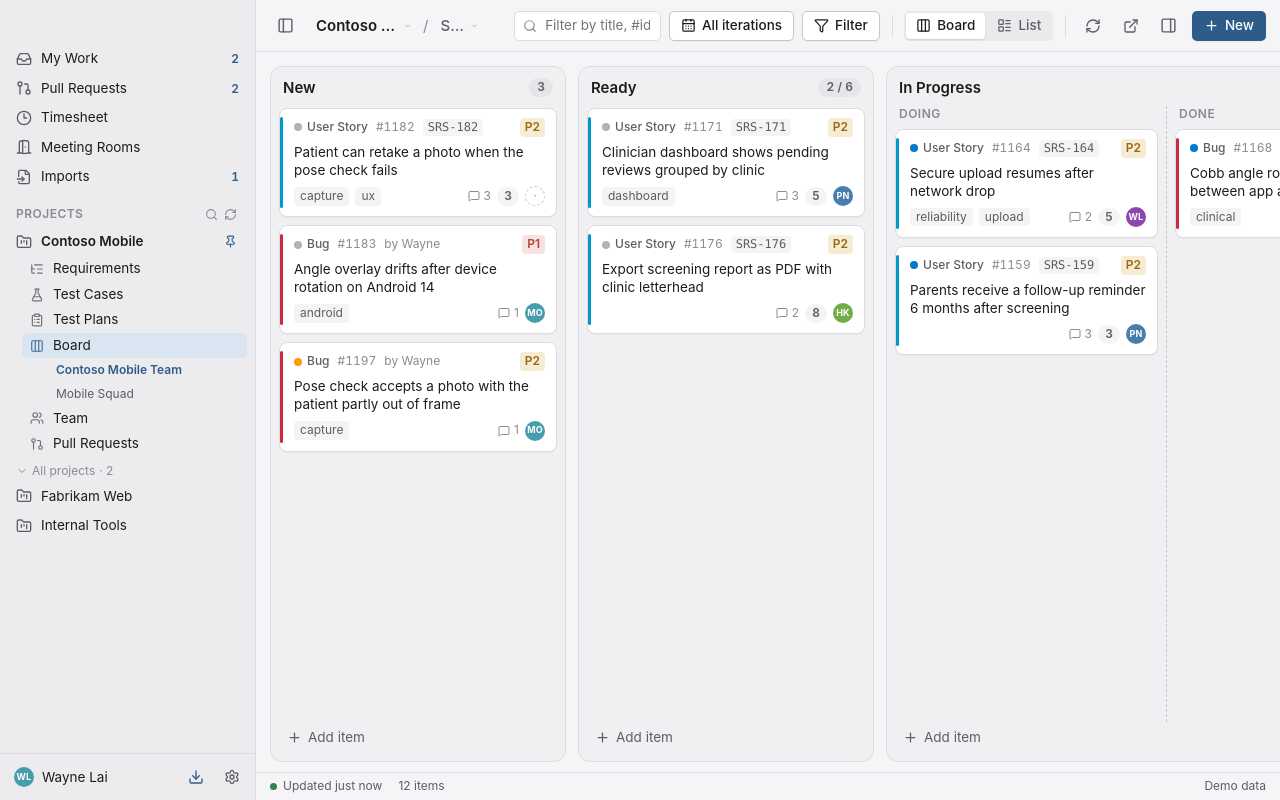
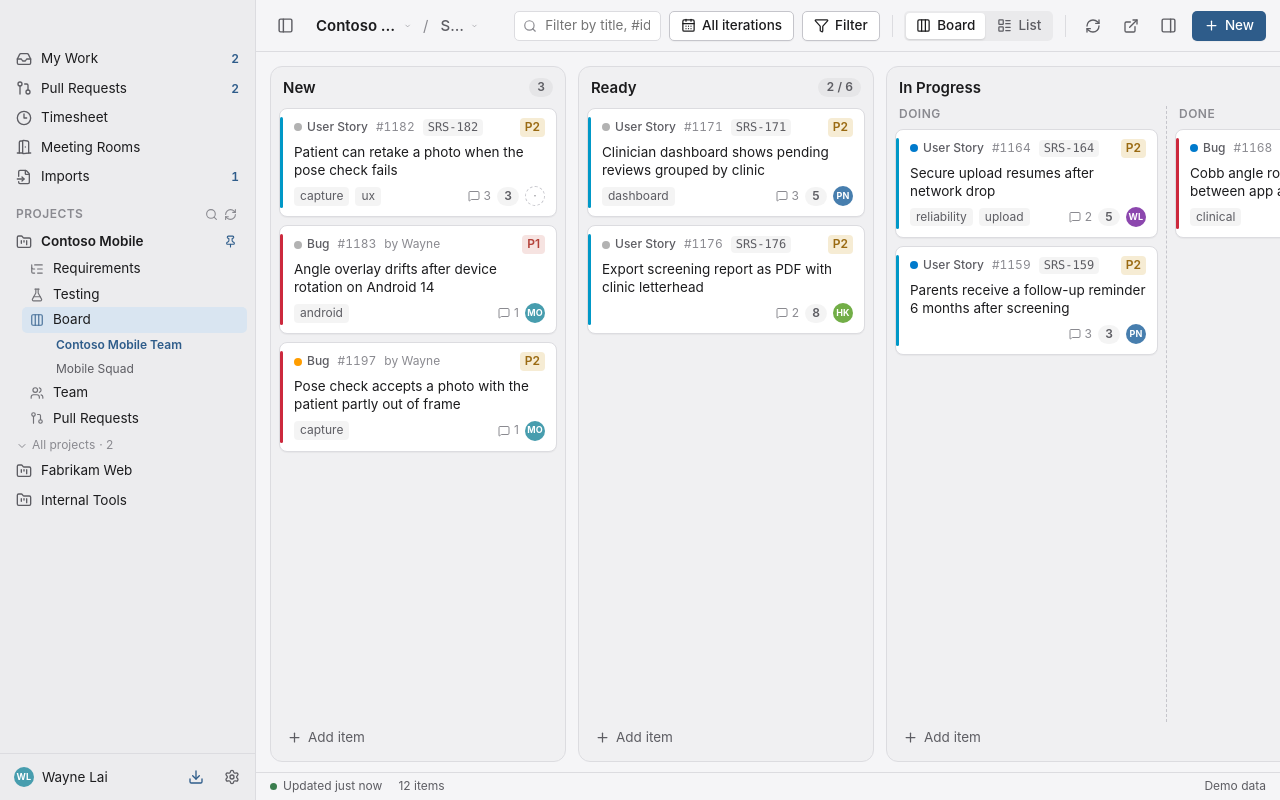
Before and after one commit to wayne0214/azure-boards-desktop, a React (Vite) app: page / in a window 1280 px wide. Both pictures are taken after a click on the button "Contoso Mobile". Built offline with nearby package versions, Linux system fonts and the light colour scheme.

Commit message:
feat: one Testing item in the sidebar for Test Cases and Test Plans
The project menu lists Testing instead of Test Cases and Test Plans. It opens
whichever of the two was used last, and a Test Cases / Test Plans switch in
the toolbar moves between them, so neither page gains anything inside.

```diff
--- a/src/components/shell/Sidebar.tsx
+++ b/src/components/shell/Sidebar.tsx
@@ -1,4 +1,4 @@
-import { ChevronDown, Download, ClipboardList, Clock3, Columns3, DoorOpen, FileInput, FlaskConical, GitPullRequest, FolderKanban, ListTree, Users, Inbox, Pin, RefreshCw, Search, Settings, X } from 'lucide-react'
+import { ChevronDown, Download, Clock3, Columns3, DoorOpen, FileInput, FlaskConical, GitPullRequest, FolderKanban, ListTree, Users, Inbox, Pin, RefreshCw, Search, Settings, X } from 'lucide-react'
 import { useEffect, useMemo, useState } from 'react'
 import { Avatar } from '@/components/ui/Avatar'
 import { pendingImports, useImportStore } from '@/components/imports/useImportStore'
@@ -7,7 +7,7 @@
 import { useAppStore } from '@/store/useAppStore'
 import { attentionCount, useMyWorkStore } from '@/store/useMyWorkStore'
 import { usePrStore } from '@/store/usePrStore'
-import { useUiStore } from '@/store/useUiStore'
+import { lastTestingView, useUiStore } from '@/store/useUiStore'
 import type { Project } from '@/lib/types'
 
 export function Sidebar() {
@@ -68,8 +68,7 @@
     const url = activeOrg ? `https://dev.azure.com/${encodeURIComponent(activeOrg)}/${encodeURIComponent(p.name)}` : null
     void api().showContextMenu([
       { label: 'Requirements', action: () => openProject(p, 'reqs') },
-      { label: 'Test Cases', action: () => openProject(p, 'tests') },
-      { label: 'Test Plans', action: () => openProject(p, 'plans') },
+      { label: 'Testing', action: () => openProject(p, lastTestingView()) },
       { label: 'Open Board', action: () => openProject(p, 'board') },
       { label: 'Team', action: () => openProject(p, 'team') },
       { label: 'Open List', action: () => openProject(p, 'list') },
@@ -114,13 +113,9 @@
               <span className="ico"><ListTree size={14} /></span>
               <span className="label">Requirements</span>
             </button>
-            <button type="button" className={`nav-item ${view === 'tests' ? 'active' : ''}`} onClick={() => openProject(p, 'tests')}>
+            <button type="button" className={`nav-item ${view === 'tests' || view === 'plans' ? 'active' : ''}`} onClick={() => openProject(p, view === 'tests' || view === 'plans' ? view : lastTestingView())}>
               <span className="ico"><FlaskConical size={14} /></span>
-              <span className="label">Test Cases</span>
-            </button>
-            <button type="button" className={`nav-item ${view === 'plans' ? 'active' : ''}`} onClick={() => openProject(p, 'plans')}>
-              <span className="ico"><ClipboardList size={14} /></span>
-              <span className="label">Test Plans</span>
+              <span className="label">Testing</span>
             </button>
             <button type="button" className={`nav-item ${onBoard ? 'active' : ''}`} onClick={() => openProject(p, view === 'list' ? 'list' : 'board')}>
               <span className="ico"><Columns3 size={14} /></span>
--- a/src/components/shell/Toolbar.tsx
+++ b/src/components/shell/Toolbar.tsx
@@ -118,7 +118,8 @@
   const isReqs = view === 'reqs' || view === 'tests' || view === 'plans'
   const isTests = view === 'tests'
   const isPlans = view === 'plans'
-  const section = isPlans ? 'Test Plans' : isTests ? 'Test Cases' : 'Requirements'
+  const isTesting = isTests || isPlans
+  const section = isTesting ? 'Testing' : 'Requirements'
   const isTeam = view === 'team'
   const refreshing = isMine ? mineLoading : boardRefreshing
 
@@ -142,8 +143,15 @@
         </div>
       ) : isReqs ? (
         <div className="crumbs no-drag">
-          <span className="crumb">{isPlans ? <ClipboardList size={16} /> : isTests ? <FlaskConical size={16} /> : <ListTree size={16} />}<span className="txt">{project ? `${project.name}` : section}</span></span>
-          {project && <><span className="crumb-sep">/</span><span className="crumb sub"><span className="txt">{section}</span></span></>}
+          <span className="crumb">{isTesting ? <FlaskConical size={16} /> : <ListTree size={16} />}<span className="txt">{project ? `${project.name}` : section}</span></span>
+          {project && !isTesting && <><span className="crumb-sep">/</span><span className="crumb sub"><span className="txt">{section}</span></span></>}
+          {isTesting && (
+            // Test Cases and Test Plans are one sidebar item; this switches between them.
+            <div className="segmented toolbar-switch">
+              <button type="button" className={isTests ? 'on' : ''} onClick={() => setView('tests')}><FlaskConical size={14} /> Test Cases</button>
+              <button type="button" className={isPlans ? 'on' : ''} onClick={() => setView('plans')}><ClipboardList size={14} /> Test Plans</button>
+            </div>
+          )}
         </div>
       ) : isRooms ? (
         <div className="crumbs no-drag">
--- a/src/store/useUiStore.ts
+++ b/src/store/useUiStore.ts
@@ -69,6 +69,9 @@
 
 let toastSeq = 1
 
+/** Test Cases or Test Plans, whichever was open last: the sidebar's Testing item goes back to it. */
+export const lastTestingView = (): 'tests' | 'plans' => read<'tests' | 'plans'>('ui.testing', 'tests')
+
 export const useUiStore = create<UiState>((set, get) => ({
   view: read<View>('ui.view', 'board'),
   sidebarOpen: read('ui.sidebar', true),
@@ -87,6 +90,7 @@
 
   setView: (view) => {
     write('ui.view', view)
+    if (view === 'tests' || view === 'plans') write('ui.testing', view)
     // Moving to another section closes the details panel; it reopens when an item is picked there.
     set((s) => ({ view, inspectorOpen: view === s.view ? s.inspectorOpen : false }))
   },
--- a/src/styles/app.css
+++ b/src/styles/app.css
@@ -1893,3 +1893,7 @@
 .mini-booking { display: flex; align-items: flex-start; gap: 8px; margin: 8px 12px 0; padding: 8px; border-radius: 8px; background: var(--accent-soft); }
 .mini-booking svg { margin-top: 2px; color: var(--accent); flex-shrink: 0; }
 .mini-drop { display: flex; align-items: center; gap: 6px; margin: 10px 12px 0; padding: 8px; border: 1px dashed var(--border-strong); border-radius: 8px; font-size: 12px; }
+
+/* Test Cases / Test Plans switch beside the Testing crumb */
+.toolbar-switch { flex: 0 0 auto; margin-left: 12px; }
+.toolbar-switch button { white-space: nowrap; }
```
